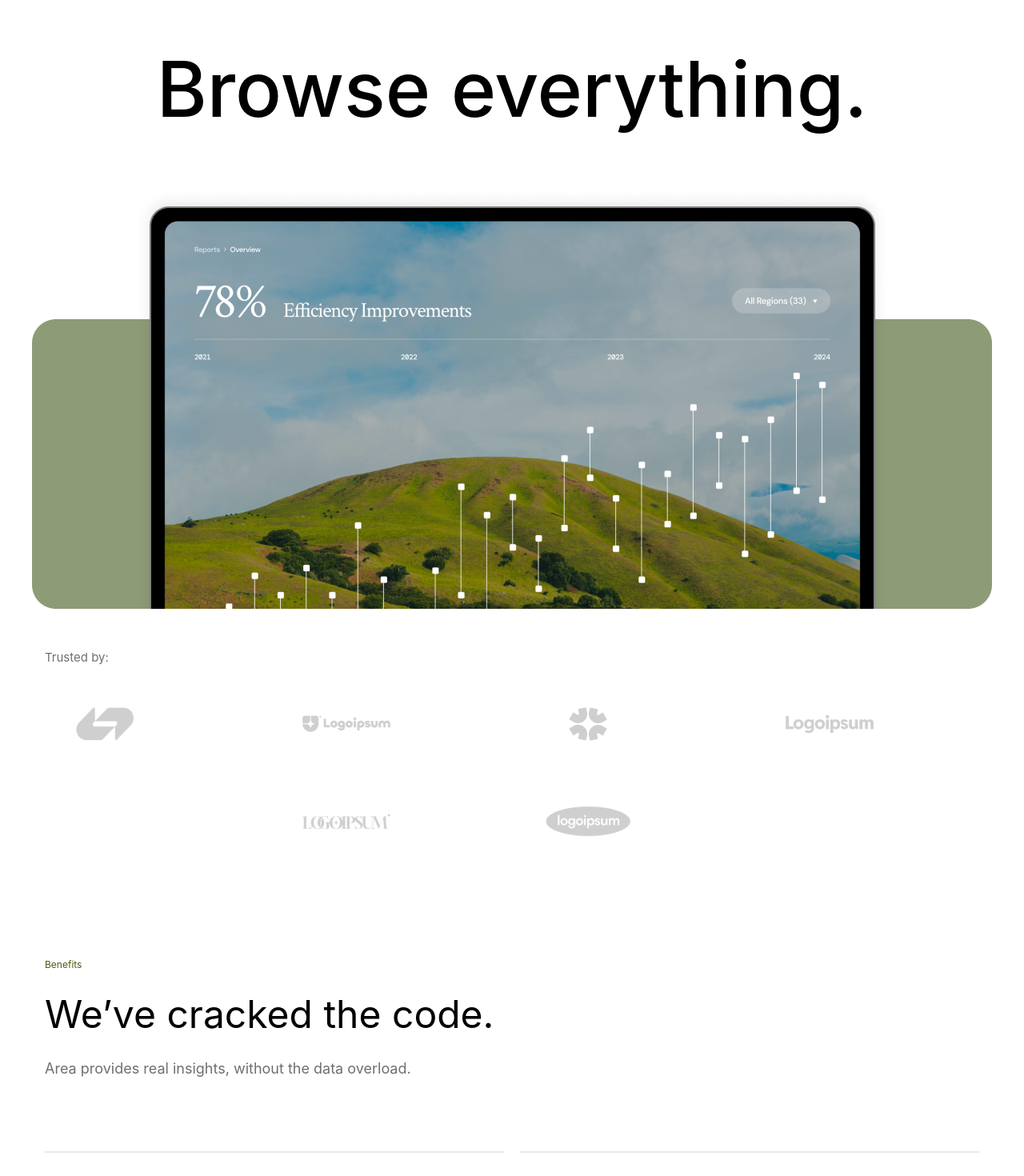
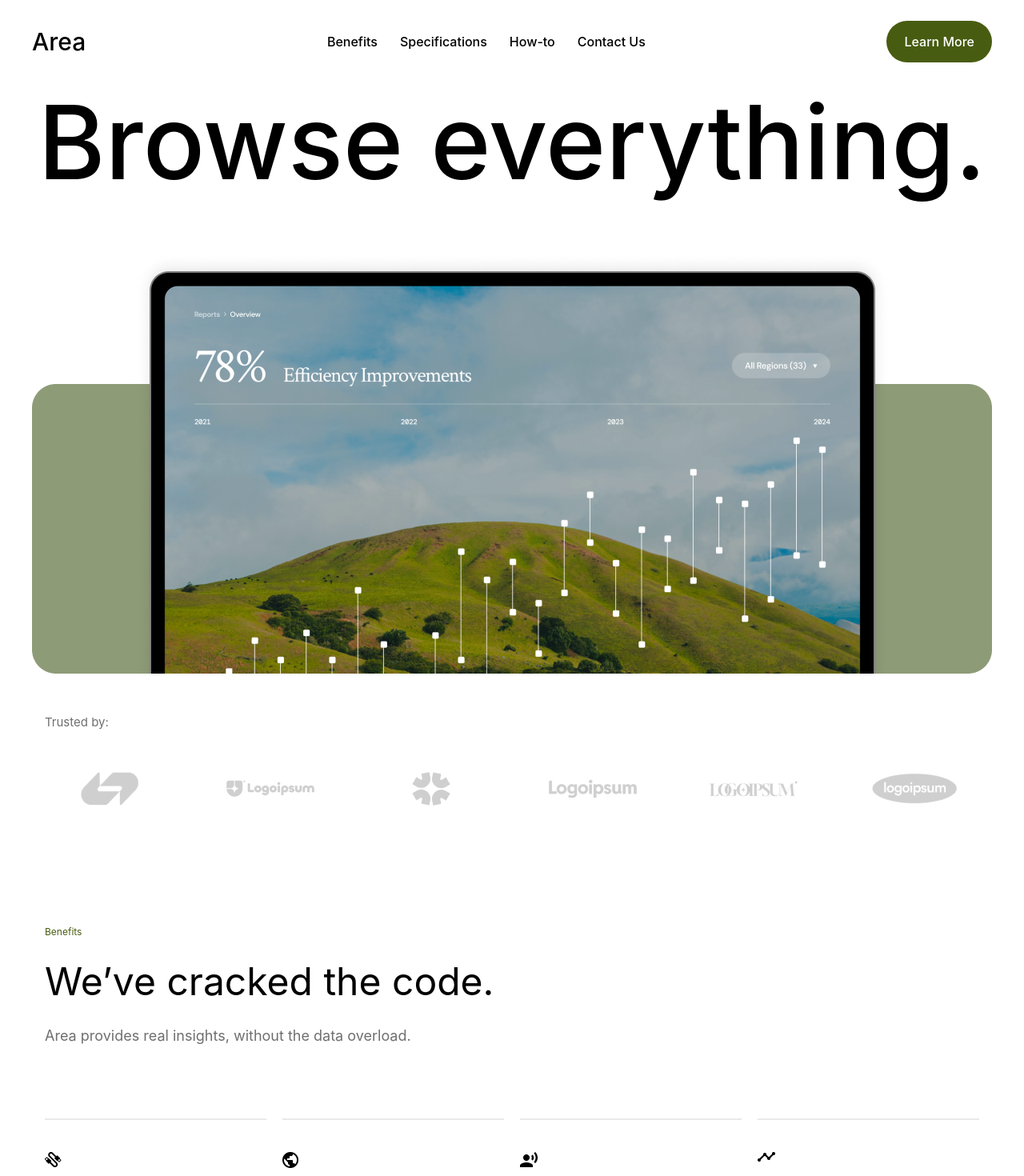
Before and after one commit to pauloh-neo/react-modern-product-app, a React (Vite) app: page / in a window 1280 px wide. Shown: the top 1470 px of the page at 80% size. Built offline with nearby package versions, Linux system fonts and the light colour scheme.

Commit message:
Add Benefits section desktop responsive design

```diff
--- a/src/components/Footer.tsx
+++ b/src/components/Footer.tsx
@@ -12,7 +12,7 @@ export function Footer(){
                     Learn More
                 </button>
             </section>
-            <ul className='flex flex-col gap-4'>
+            <ul className='flex flex-col gap-4 md:flex-row md:gap-6.75'>
                 <li><a className='text-[14px] font-medium' href="">Benefits</a></li>
                 <li><a className='text-[14px] font-medium' href="">Specifications</a></li>
                 <li><a className='text-[14px] font-medium' href="">How-to</a></li>
--- a/src/components/NavBar.tsx
+++ b/src/components/NavBar.tsx
@@ -34,7 +34,7 @@ export function NavBar(){
                 <Menu className='text-black size-7'/>
             </div>}
             {breakpoint === 'tablet' &&
-            <div className='flex justify-around'>
+            <div className='flex justify-around items-center'>
 
                 <p className='text-3xl text-black font-medium'>Area</p>
                 <ul className='flex items-center gap-7 text-black font-medium'>
@@ -47,9 +47,25 @@ export function NavBar(){
                 <button className='bg-[#485C11] text-white font-medium px-5.5 py-3.5 rounded-4xl w-fit'>
                     Learn More
                 </button>
-
             </div>}
 
+
+            {breakpoint === "desktop" &&  (
+                <div className='flex justify-between items-center'>
+
+                    <p className='text-3xl text-black font-medium '>Area</p>
+                    <ul className='flex items-center gap-7 text-black font-medium'>
+                        <li>Benefits</li>
+                        <li>Specifications</li>
+                        <li>How-to</li>
+                        <li>Contact Us</li>
+                    </ul>
+
+                    <button className='bg-[#485C11] text-white font-medium px-5.5 py-3.5 rounded-4xl w-fit'>
+                        Learn More
+                    </button>
+                </div>
+            )}
         </nav>
     )
 }
--- a/src/pages/Home.tsx
+++ b/src/pages/Home.tsx
@@ -8,7 +8,7 @@ import { WhyChooseArea } from "../sections/WhyChooseArea";
 
 export function Home(){
     return(
-        <main className="h-screen bg-white md:px-10">
+        <main className="h-screen bg-white md:px-10 ">
             <Hero/>
             <Trusted/>
             <Benefits/>
--- a/src/sections/Benefits.tsx
+++ b/src/sections/Benefits.tsx
@@ -13,7 +13,7 @@ export function Benefits(){
                 <p className="flex  text-5xl text-black">We’ve cracked the code.</p>
                 <p className="text-[18px] text-[#6F6F6F]">Area provides real insights, without the data overload.</p>
             </div>
-            <ul className="flex flex-col gap-5 mb-15  md:grid md:grid-cols-2 pt-10">
+            <ul className="flex flex-col gap-5 mb-15  md:grid md:grid-cols-2 pt-10 lg:grid lg:grid-cols-4">
                 <li className='pt-10 pr-5 pb-10 pl-0 border-t-2 border-[#E9E9E9]'>
                     <img src={amplifyInsights} alt="" />
                     <div className='flex flex-col gap-5 mt-6'>
--- a/src/sections/Hero.tsx
+++ b/src/sections/Hero.tsx
@@ -8,7 +8,7 @@ export function Hero(){
 
         <section className="">
             <NavBar/>
-                <h1 className="mt-10.5 text-6xl font-normal leading-[90%] text-center md:text-8xl md:font-medium md:mb-20">Browse everything.</h1>
+                <h1 className="mt-10.5 text-6xl font-normal leading-[90%] text-center md:text-8xl md:font-medium md:mb-20 lg:text-9xl">Browse everything.</h1>
                 <img
                     src={mobile}
                     alt="Hero"
--- a/src/sections/Trusted.tsx
+++ b/src/sections/Trusted.tsx
@@ -9,7 +9,7 @@ export function Trusted(){
     return(
         <section className="flex flex-col px-4 py-12.5">
             <p className="text-[15px] font-normal text-[#6F6F6F]">Trusted by:</p>
-            <ul className='grid grid-cols-2 mt-7.5 gap-10 md:grid md:grid-cols-4'>
+            <ul className='grid grid-cols-2 mt-7.5 gap-10 md:grid md:grid-cols-4 lg:flex lg:justify-around'>
                 <li className='p-5'>
                     <img src={logo1} alt="" />
                 </li>
```
